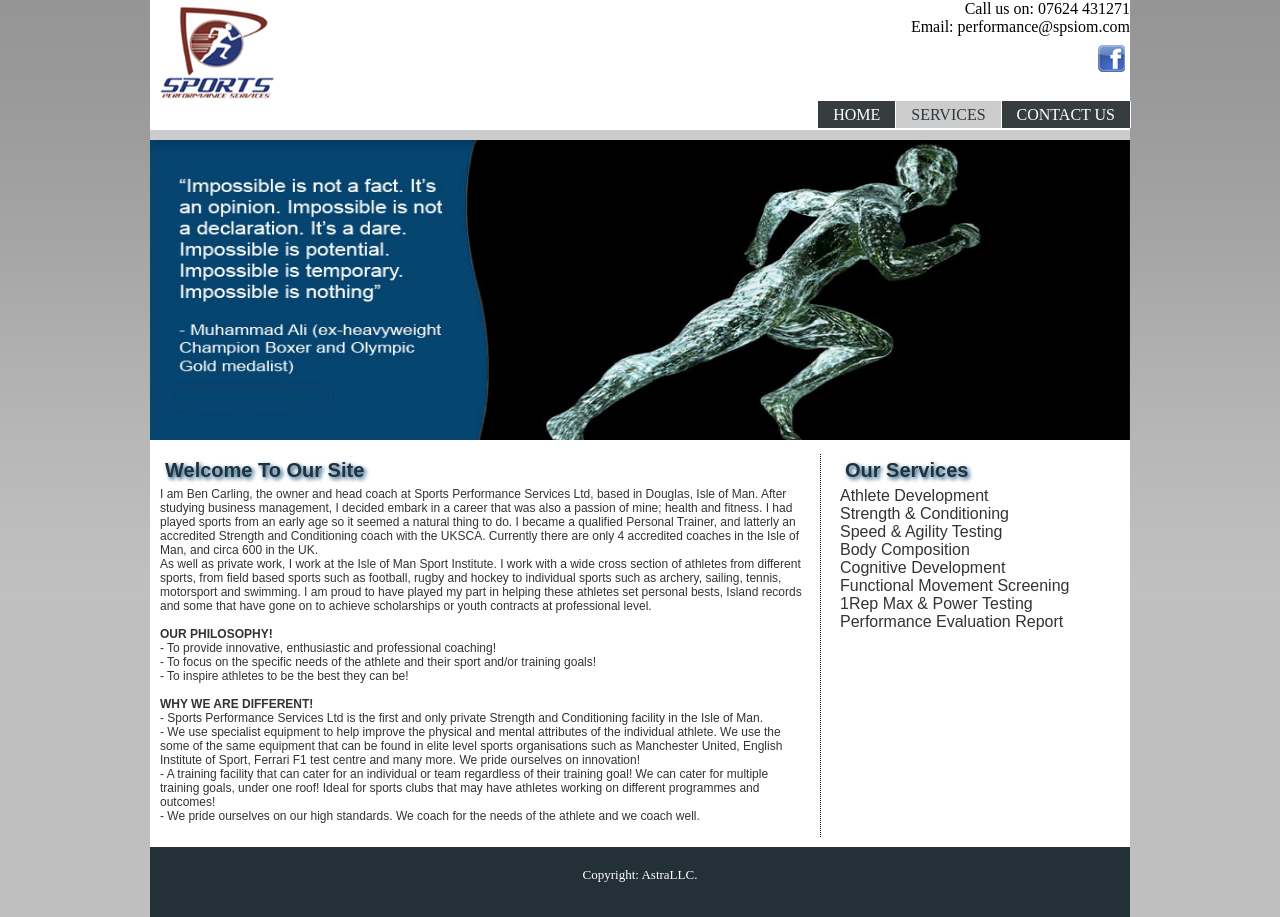
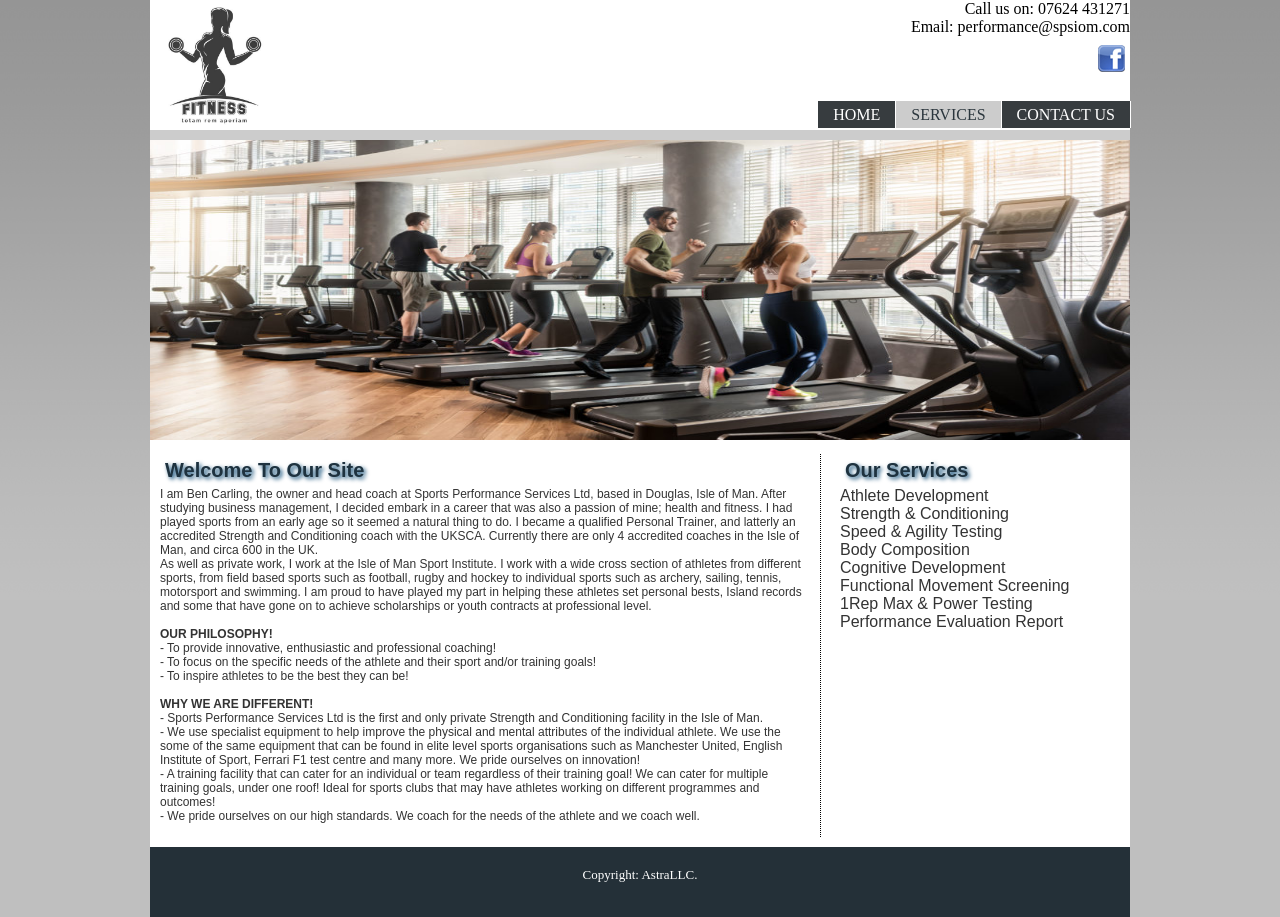
Before and after one commit to aasthaneup/sportsHTMLProject, a plain HTML site: page services.html in a window 1280 px wide. Drawn offline with Linux system fonts and the light colour scheme.

Commit message:
images fixed

```diff
--- a/services.html
+++ b/services.html
@@ -9,7 +9,7 @@
 <div class="page">
 	<header>
 		<div class="left">
-			<a href="#"><img src="img/logo.gif"></a>
+			<a href="#"><img src="img/logo.jpg"></a>
 		</div>
 		<div class="right">
 Call us on: 07624 431271<br>
@@ -26,7 +26,7 @@ Email: performance@spsiom.com<br>
 	</header>
 
 <div class="slider">
-		<img src="img/Hydration.jpg">
+		<img src="img/service.jpeg">
 </div>
 
 <div class="content">
```
Also changed, not shown: img/service.jpeg (added).
